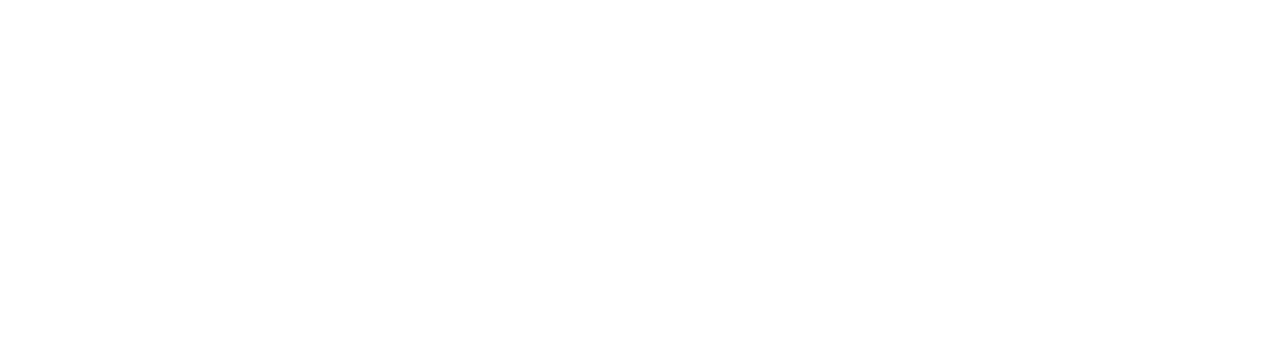
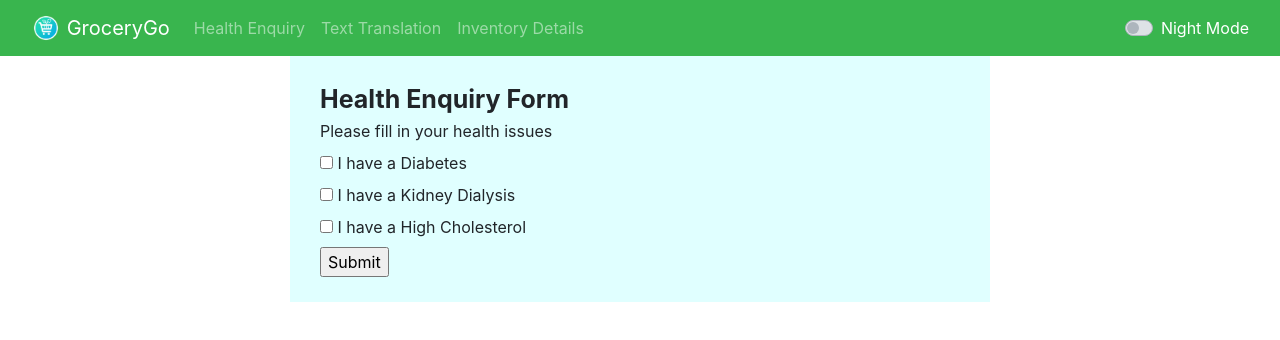
Before and after one commit to HongYih/PFD-Team-A, a plain HTML site: page healthenquiry.html in a window 1280 px wide. Drawn offline with nearby package versions, Linux system fonts and the light colour scheme.

Commit message:
health enquiry (updated)

```diff
--- /dev/null
+++ b/css/healthenquiry.css
@@ -0,0 +1,11 @@
+.container{
+    max-width: 700px;
+    width: 100%;
+    background: lightcyan;
+    padding: 25px 30px;
+}
+
+.container .title{
+    font-size: 25px;
+    font-weight: 500;
+}
--- a/healthenquiry.html
+++ b/healthenquiry.html
@@ -0,0 +1,70 @@
+<!DOCTYPE html>
+<html>
+    <head>
+        <meta charset="utf-8">
+        <meta name="viewport" content="width=device-width, initial-scale=1">
+
+        <link rel="stylesheet" href="https://cdn.jsdelivr.net/npm/bootstrap@4.5.3/dist/css/bootstrap.min.css"
+        integrity="sha384-TX8t27EcRE3e/ihU7zmQxVncDAy5uIKz4rEkgIXeMed4M0jlfIDPvg6uqKI2xXr2" crossorigin="anonymous">
+    <link rel="stylesheet" href="https://maxcdn.bootstrapcdn.com/bootstrap/4.0.0/css/bootstrap.min.css" integrity="sha384-Gn5384xqQ1aoWXA+058RXPxPg6fy4IWvTNh0E263XmFcJlSAwiGgFAW/dAiS6JXm" crossorigin="anonymous">
+        <link rel="stylesheet" href="css/healthenquiry.css">
+        <title>Health Enquiry Form</title>
+    </head>
+    <body>
+        <nav class="navbar navbar-expand-lg navbar-dark" style="background-color: #39b54e;">
+            <div class = "container-fluid">
+                <a class="navbar-brand" href="./index.html" aria-current="page">
+                    <img src="./images/logo.png" alt="" width="30" height="30" class="d-inline-block align-top">
+                    GroceryGo
+                </a>
+                <button class="navbar-toggler" type="button" data-toggle="collapse" data-target="#navbarNavDropdown"
+                    aria-controls="navbarNavDropdown" aria-expanded="false" aria-label="Toggle navigation">
+                    <span class="navbar-toggler-icon"></span>
+                </button>
+                <div class="collapse navbar-collapse" id="navbarNavDropdown">
+                    <ul class="navbar-nav mr-auto">
+                            <a class="nav-item">
+                                <a class="nav-link" href="healthenquiry.html">Health Enquiry</a>
+                            </a>
+                            <a class="nav-item">
+                                <a class="nav-link" href="texttranslate.html">Text Translation</a>
+                            </a>
+                            <a class="nav-item">
+                                <a class="nav-link" href="supermarket.html">Inventory Details</a>
+                            </a>
+                        </ul>
+                            <div class="ml-auto custom-control custom-switch">
+                                <input class="custom-control-input" type="checkbox" id="nightModeSwitch">
+                                <label class="custom-control-label" style="color: #fff;" for="nightModeSwitch">Night Mode</label>
+                            </div>
+                    </ul>
+                </div>
+            </div>
+        </nav>
+        <section>
+            <div class="container">
+                <div class="title">
+                    <b>
+                    Health Enquiry Form
+                    </b>
+                </div>
+                <div class="form">
+                    <div class="input_field">
+                        <label>Please fill in your health issues</label>
+                    </div>
+                    <input type="checkbox" id="issue1" name="issue1" value="issue">
+  <label for="issue1"> I have a Diabetes</label><br>
+  <input type="checkbox" id="issue2" name="issue2" value="issue">
+  <label for="issue2"> I have a Kidney Dialysis</label><br>
+  <input type="checkbox" id="issue3" name="issue3" value="issue">
+  <label for="issue3"> I have a High Cholesterol</label><br>
+  <input type="submit" value="Submit">
+                </div>
+            </div>
+            <script src="https://code.jquery.com/jquery-3.2.1.slim.min.js" integrity="sha384-KJ3o2DKtIkvYIK3UENzmM7KCkRr/rE9/Qpg6aAZGJwFDMVNA/GpGFF93hXpG5KkN" crossorigin="anonymous"></script>
+<script src="https://cdnjs.cloudflare.com/ajax/libs/popper.js/1.12.9/umd/popper.min.js" integrity="sha384-ApNbgh9B+Y1QKtv3Rn7W3mgPxhU9K/ScQsAP7hUibX39j7fakFPskvXusvfa0b4Q" crossorigin="anonymous"></script>
+<script src="https://maxcdn.bootstrapcdn.com/bootstrap/4.0.0/js/bootstrap.min.js" integrity="sha384-JZR6Spejh4U02d8jOt6vLEHfe/JQGiRRSQQxSfFWpi1MquVdAyjUar5+76PVCmYl" crossorigin="anonymous"></script>
+
+        </section>
+    </body>
+</html>
```
Also changed, not shown: S001.html (line endings or trailing spaces).
